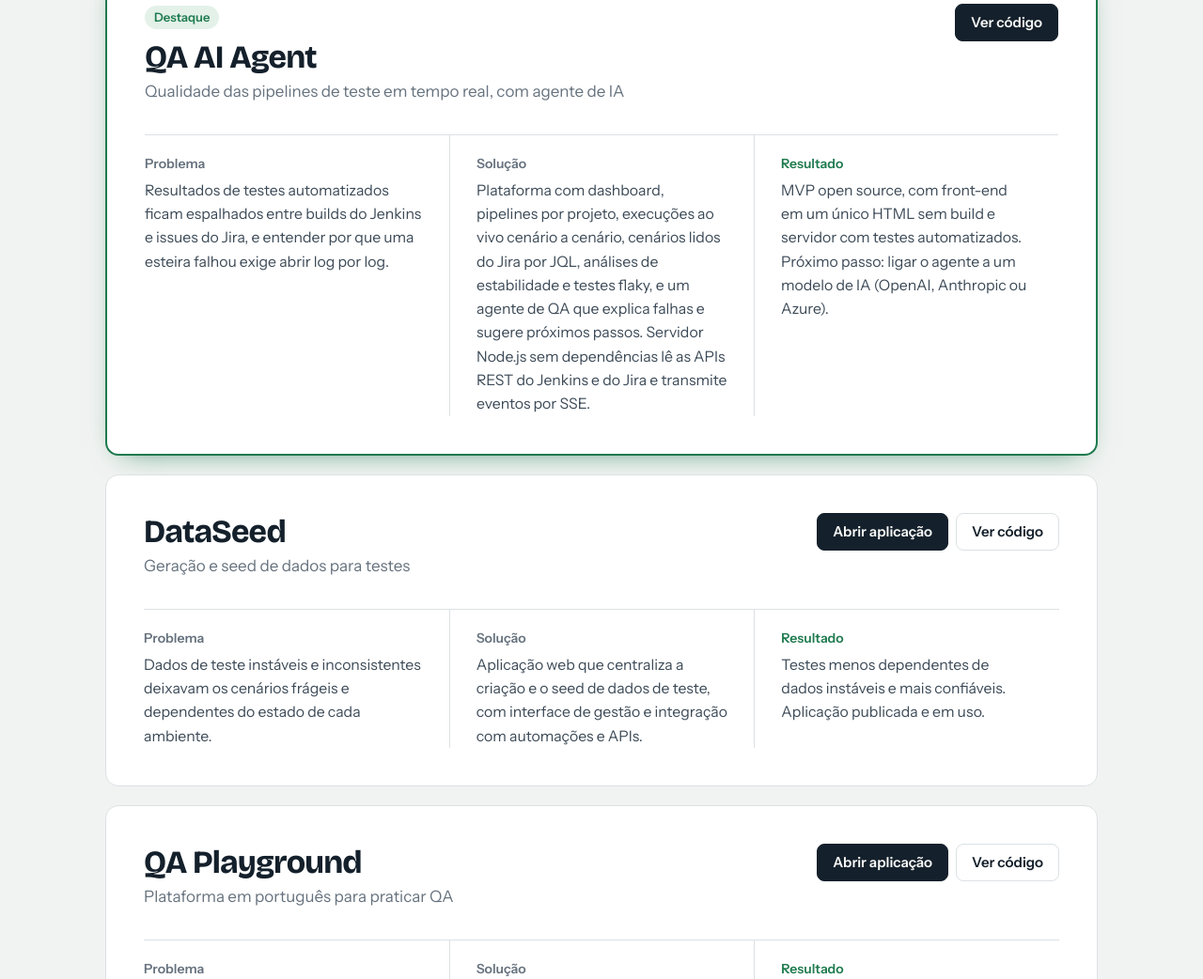
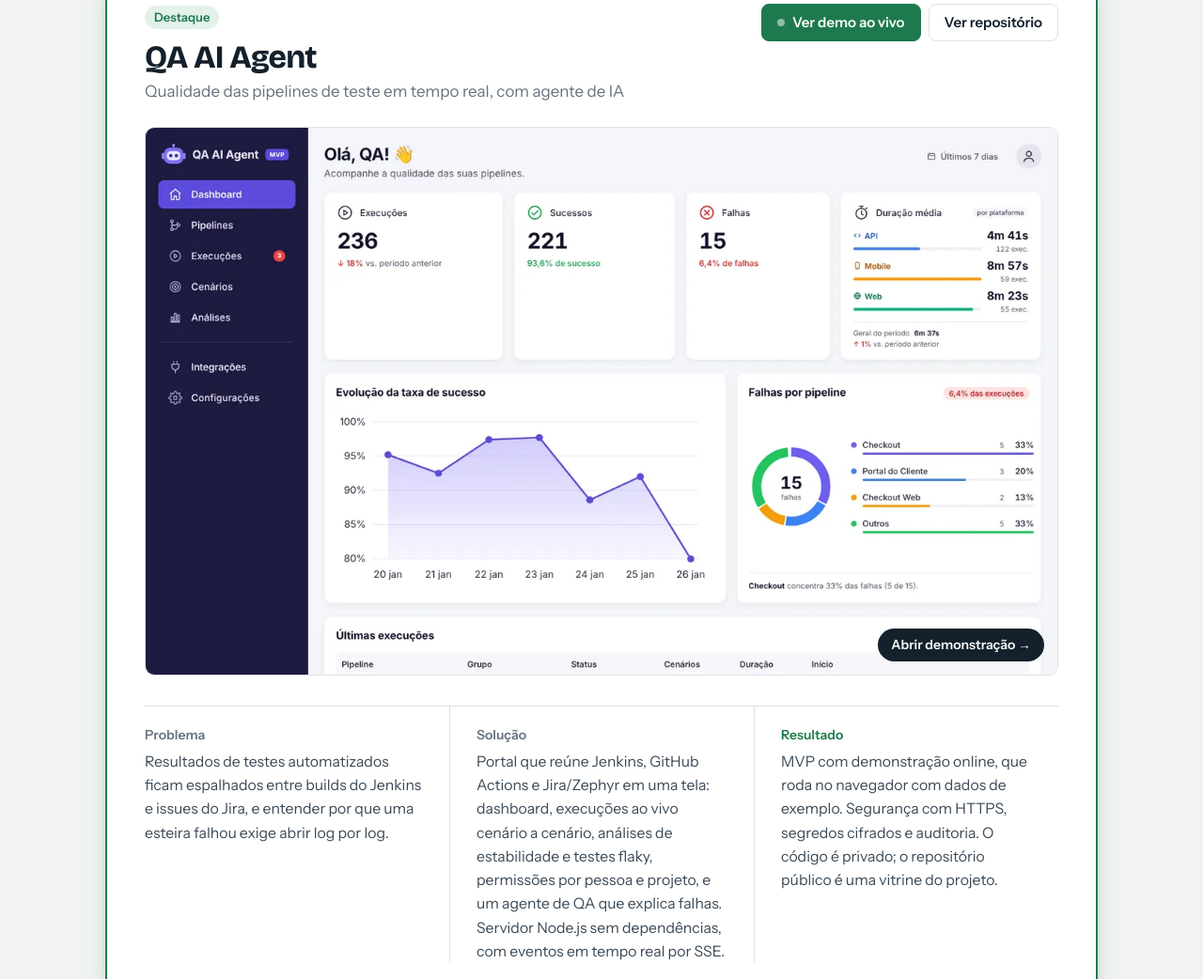
Before and after one commit to David-Nascimento/qa-automation-portfolio, a plain HTML site: page index.html in a window 1280 px wide. Shown: the part 2809-3851 px from the top of the page at 94% size. Drawn offline with nearby package versions, Linux system fonts and the light colour scheme.

Commit message:
Destaca a demo ao vivo do QA AI Agent no portfólio
Co-Authored-By: Claude Opus 5.5 <noreply@anthropic.com>
Claude-Session: https://claude.ai/code/session_01M8xYCLUo32ibduDZdruCUv

```diff
--- a/css/style.css
+++ b/css/style.css
@@ -360,3 +360,20 @@ img, svg { display: block; }
   display: inline-block; margin-bottom: 10px; padding: 2px 10px; border-radius: 99px;
   background: var(--pass-soft); color: var(--pass); font-size: .8125rem; font-weight: 600;
 }
+
+/* demo do projeto em destaque */
+.case-links a.demo-link { display: inline-flex; align-items: center; gap: 8px; background: var(--pass); border-color: var(--pass); color: var(--paper); }
+.case-links a.demo-link:hover { background: var(--ink); border-color: var(--ink); color: var(--paper); }
+.live-dot { width: 8px; height: 8px; border-radius: 50%; background: currentColor; animation: live-pulse 1.6s ease-in-out infinite; }
+@keyframes live-pulse { 0%, 100% { opacity: 1; } 50% { opacity: .35; } }
+.case-preview {
+  position: relative; display: block; margin-top: 24px; border: 1px solid var(--rule); border-radius: 10px; overflow: hidden;
+}
+.case-preview img { display: block; width: 100%; height: auto; transition: transform .3s ease; }
+.case-preview:hover img { transform: scale(1.015); }
+.case-preview-cta {
+  position: absolute; right: 14px; bottom: 14px; padding: 6px 14px; border-radius: 99px;
+  background: var(--ink); color: var(--paper); font-size: .875rem; font-weight: 600;
+}
+@media (max-width: 600px) { .case-preview { margin-top: 18px; } .case-preview-cta { right: 8px; bottom: 8px; padding: 4px 10px; font-size: .75rem; } }
+@media (prefers-reduced-motion: reduce) { .live-dot { animation: none; } .case-preview img { transition: none; } }
--- a/index.html
+++ b/index.html
@@ -228,9 +228,14 @@
               <p class="case-sub">Qualidade das pipelines de teste em tempo real, com agente de IA</p>
             </div>
             <div class="case-links">
-              <a href="https://github.com/David-Nascimento/qa-ai-agent" target="_blank" rel="noopener noreferrer">Ver código</a>
+              <a class="demo-link" href="https://david-nascimento.github.io/qa-ai-agent-demo/" target="_blank" rel="noopener noreferrer"><span class="live-dot" aria-hidden="true"></span>Ver demo ao vivo</a>
+              <a href="https://github.com/David-Nascimento/qa-ai-agent-demo" target="_blank" rel="noopener noreferrer">Ver repositório</a>
             </div>
           </header>
+          <a class="case-preview" href="https://david-nascimento.github.io/qa-ai-agent-demo/" target="_blank" rel="noopener noreferrer" aria-label="Abrir a demonstração do QA AI Agent">
+            <img src="img/qa-ai-agent-dashboard.webp" alt="Dashboard do QA AI Agent com execuções, taxa de sucesso e falhas por pipeline" width="1280" height="768" loading="lazy">
+            <span class="case-preview-cta">Abrir demonstração →</span>
+          </a>
           <div class="case-cols">
             <div>
               <h4>Problema</h4>
@@ -238,11 +243,11 @@
             </div>
             <div>
               <h4>Solução</h4>
-              <p>Plataforma com dashboard, pipelines por projeto, execuções ao vivo cenário a cenário, cenários lidos do Jira por JQL, análises de estabilidade e testes flaky, e um agente de QA que explica falhas e sugere próximos passos. Servidor Node.js sem dependências lê as APIs REST do Jenkins e do Jira e transmite eventos por SSE.</p>
+              <p>Portal que reúne Jenkins, GitHub Actions e Jira/Zephyr em uma tela: dashboard, execuções ao vivo cenário a cenário, análises de estabilidade e testes flaky, permissões por pessoa e projeto, e um agente de QA que explica falhas. Servidor Node.js sem dependências, com eventos em tempo real por SSE.</p>
             </div>
             <div>
               <h4>Resultado</h4>
-              <p>MVP open source, com front-end em um único HTML sem build e servidor com testes automatizados. Próximo passo: ligar o agente a um modelo de IA (OpenAI, Anthropic ou Azure).</p>
+              <p>MVP com demonstração online, que roda no navegador com dados de exemplo. Segurança com HTTPS, segredos cifrados e auditoria. O código é privado; o repositório público é uma vitrine do projeto.</p>
             </div>
           </div>
         </article>
```
Also changed, not shown: img/qa-ai-agent-dashboard.webp (added).
